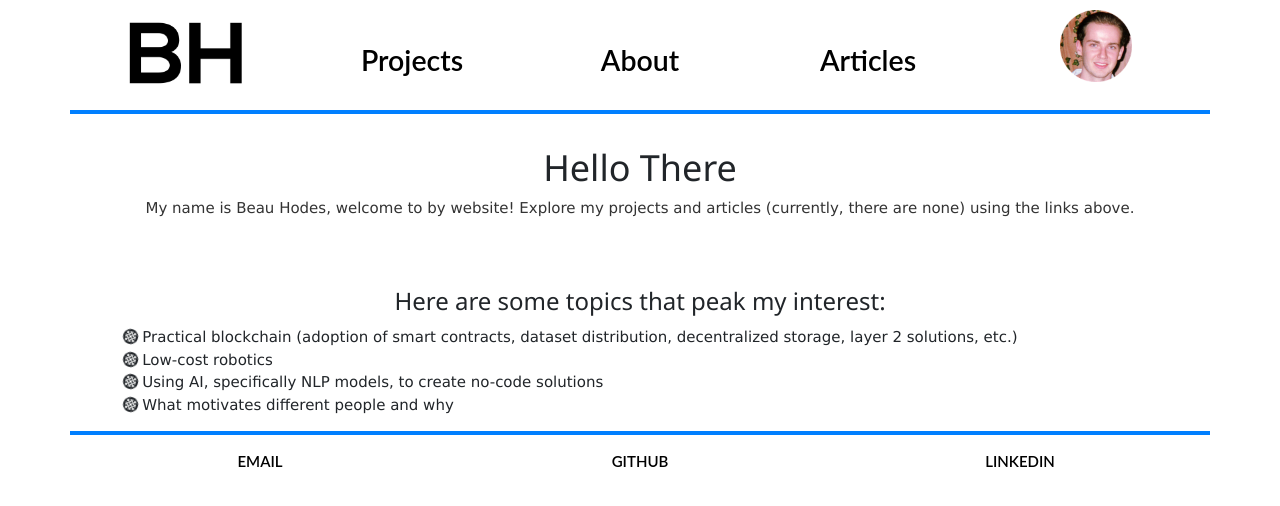
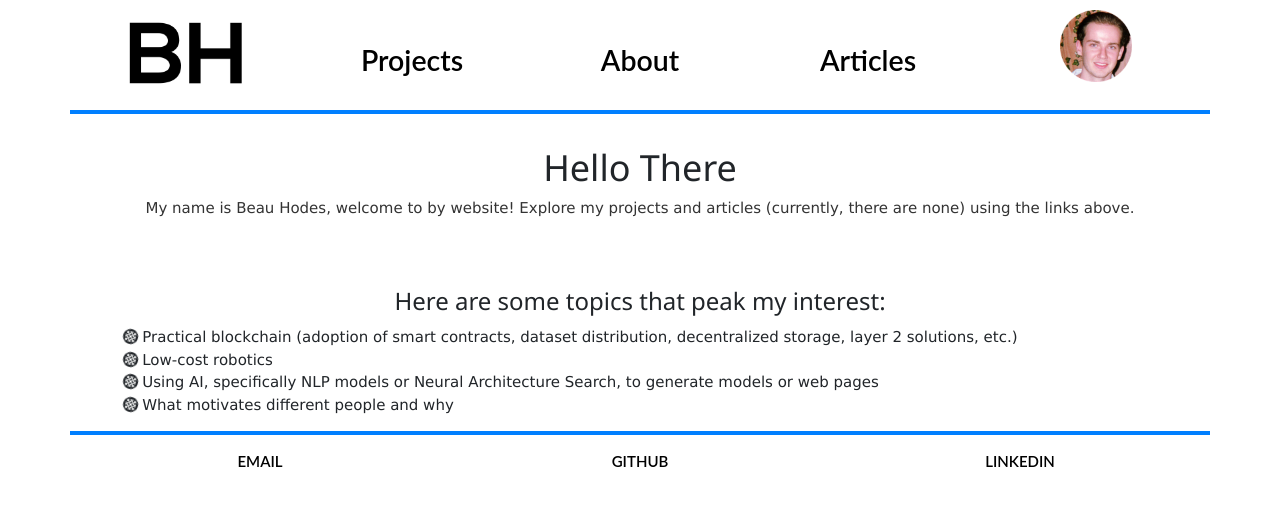
Before and after one commit to beauhodes/beauhodes.github.io, a Jekyll site: the page built from index.html, in a window 1280 px wide. Shown: the top 506 px of the page. Built offline with Jekyll 4.4.1, drawn with Linux system fonts in a browser that asks for light colours; nearby versions of some CDN libraries.

Commit message:
Update index.html

```diff
--- a/index.html
+++ b/index.html
@@ -12,7 +12,7 @@ title: Beau Hodes
 <ul class="fa-ul">
   <li><i class="fas fa-stroopwafel fa-spin"></i> Practical blockchain (adoption of smart contracts, dataset distribution, decentralized storage, layer 2 solutions, etc.)</li>
   <li><i class="fas fa-stroopwafel fa-spin"></i> Low-cost robotics</li>
-  <li><i class="fas fa-stroopwafel fa-spin"></i> Using AI, specifically NLP models, to create no-code solutions</li>
+  <li><i class="fas fa-stroopwafel fa-spin"></i> Using AI, specifically NLP models or Neural Architecture Search, to generate models or web pages</li>
   <li><i class="fas fa-stroopwafel fa-spin"></i> What motivates different people and why</li>
 </ul>
 </div>
```
